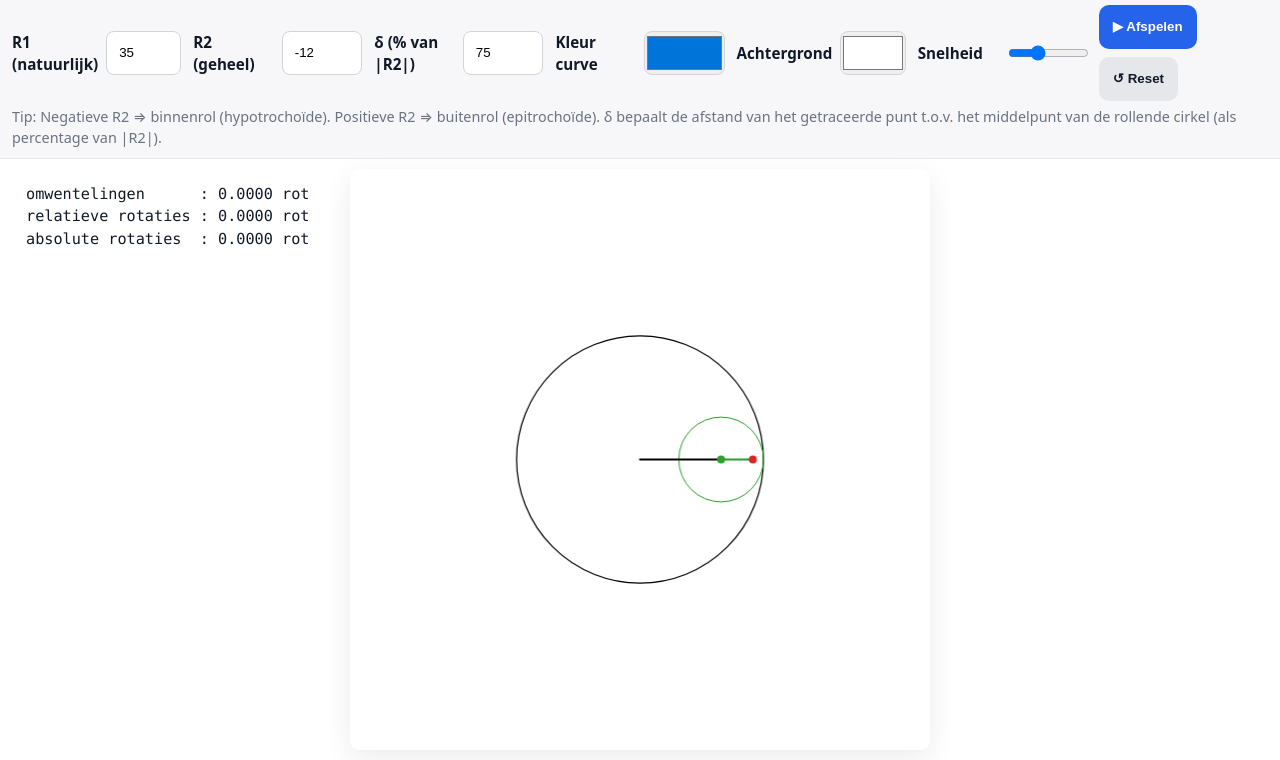
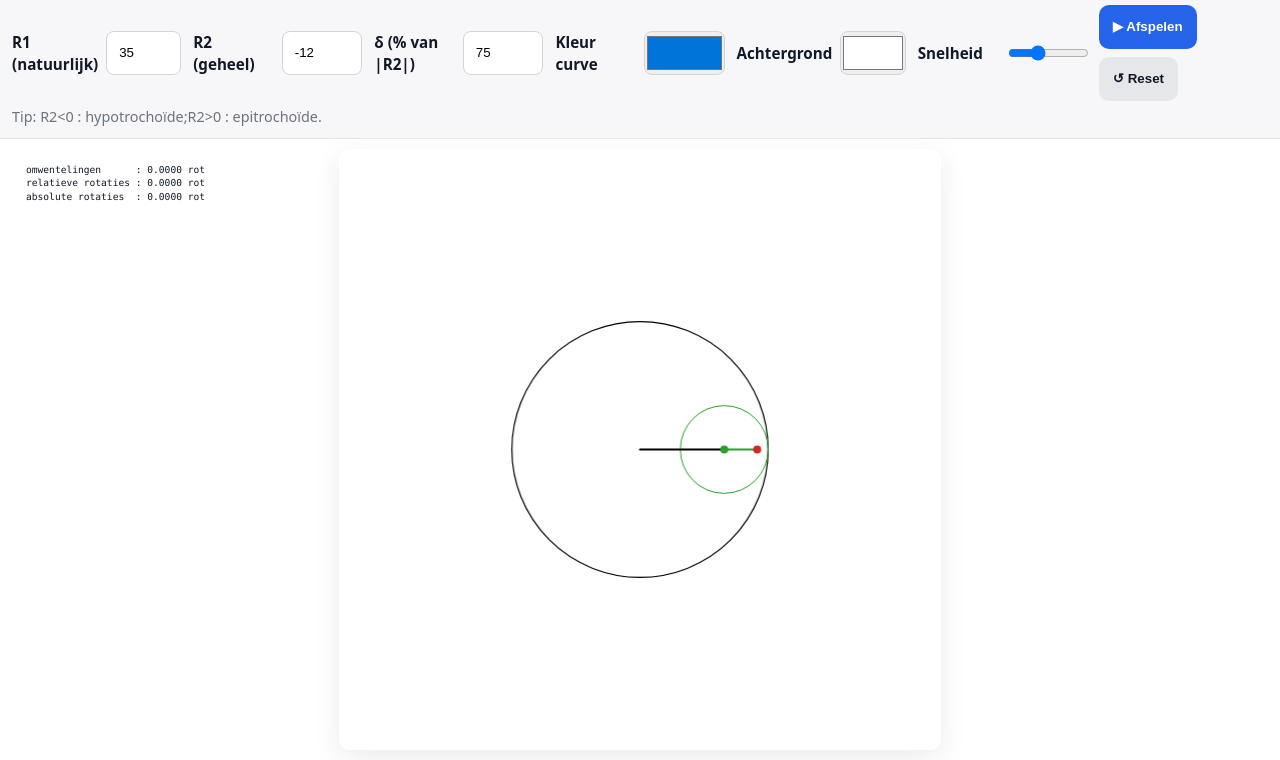
Before and after one commit to TijsEssel/spirograph, a plain HTML site: page index.html in a window 1280 px wide. Shown: the part 40-800 px from the top of the page. Drawn offline with Linux system fonts and the light colour scheme.

Commit message:
Adjust info box font size and tip text
Updated the font size of the info box and simplified the tip text.

```diff
--- a/index.html
+++ b/index.html
@@ -38,7 +38,7 @@
     /* --- Canvas area --- */
     main.canvas-wrap{  position: relative;  display: grid;  place-items: center;  padding: 10px}
     canvas{display:block; background:#ffffff; border-radius:10px; box-shadow:0 8px 28px rgba(0,0,0,.08)}
-    #info{position:absolute; left:16px; top:16px; background:var(--info-bg); padding:8px 10px; border-radius:8px; font-family: ui-monospace, SFMono-Regular, Menlo, Monaco, Consolas, "Liberation Mono", monospace; font-size:0.95rem; white-space:pre; backdrop-filter:saturate(180%) blur(2px)}
+    #info{position:absolute; left:16px; top:16px; background:var(--info-bg); padding:8px 10px; border-radius:8px; font-family: ui-monospace, SFMono-Regular, Menlo, Monaco, Consolas, "Liberation Mono", monospace; font-size:0.6rem; white-space:pre; backdrop-filter:saturate(180%) blur(2px)}
     #warn{position:absolute; left:16px; bottom:16px; background:#ffe9e9; color:#7a0b0b; border:1px solid #f3b9b9; padding:8px 10px; border-radius:8px; display:none}
     #c{width: min(95svw, 95svh); height: auto;  aspect-ratio: 1 / 1;  background: #fff;  border-radius: 10px}
 
@@ -62,7 +62,7 @@
       </div>
     </div>
     <div class="hint">
-      Tip: Negatieve R2 ⇒ binnenrol (hypotrochoïde). Positieve R2 ⇒ buitenrol (epitrochoïde). δ bepaalt de afstand van het getraceerde punt t.o.v. het middelpunt van de rollende cirkel (als percentage van |R2|).
+      Tip: R2<0 : hypotrochoïde;R2>0 : epitrochoïde.
     </div>
   </header>
 
```
